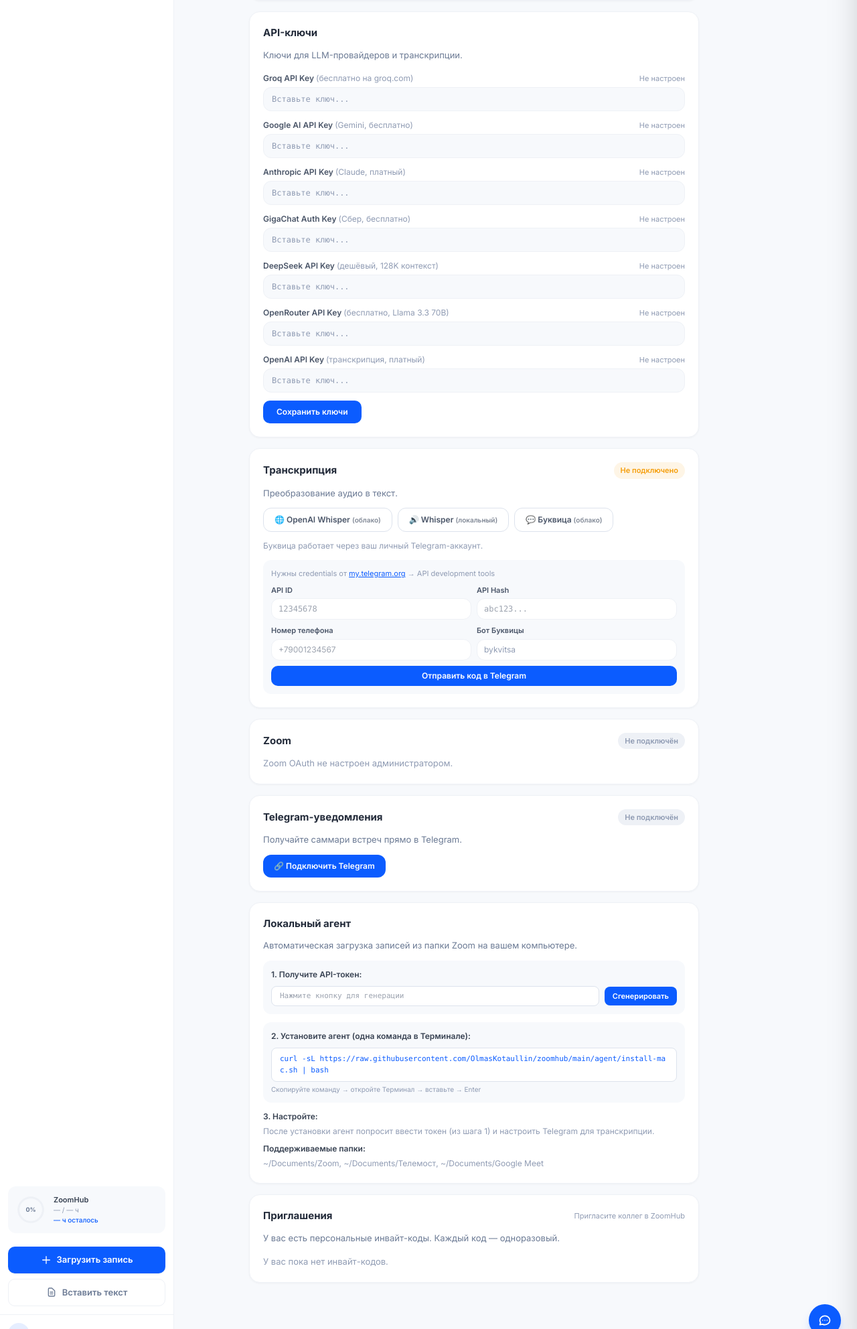
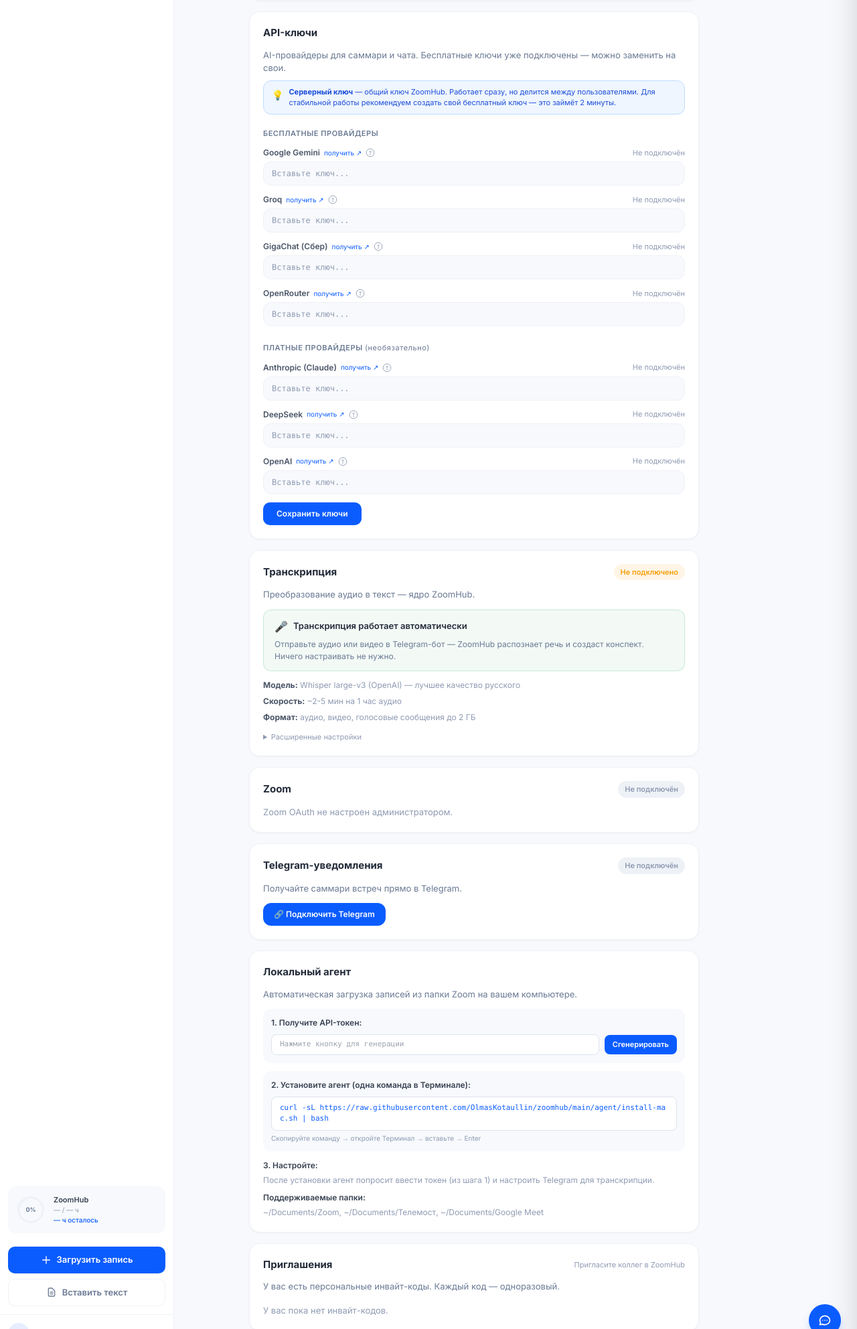
Before and after one commit to OlmasKotaullin/zoomhub, a Python web app: template app/templates/settings.html in a window 1280 px wide. Shown: the part 360-2344 px from the top of the page at 67% size. Run offline with Jinja, Linux system fonts and the light colour scheme; the template is opened without the code that fills it, so the values that code supplies are empty; some libraries are stand-ins or nearby versions.

Commit message:
settings: переделка API-ключей и транскрипции для обычных пользователей
- Серверные ключи показываются только для бесплатных провайдеров (Gemini, Groq, GigaChat, OpenRouter)
- Платные (Anthropic, DeepSeek, OpenAI) показываются пустыми — пользователь вводит свои
- Добавлены прямые ссылки "получить" на страницы создания ключей каждого провайдера
- Добавлены тултипы с краткой справкой по каждому провайдеру
- Разделение на "Бесплатные" и "Платные (необязательно)" группы
- Блок транскрипции упрощён: "Работает автоматически" + технические детали
- Расширенные настройки транскрипции скрыты за <details>

Co-Authored-By: Claude Opus 4.6 (1M context) <noreply@anthropic.com>

```diff
--- a/app/templates/settings.html
+++ b/app/templates/settings.html
@@ -93,19 +93,33 @@
     <div class="flex items-center justify-between mb-3">
       <h3 class="font-bold text-[15px]">API-ключи</h3>
     </div>
-    <p class="text-[13px] text-g-500 mb-4">Ключи для LLM-провайдеров и транскрипции.</p>
+    <p class="text-[13px] text-g-500 mb-2">AI-провайдеры для саммари и чата. Бесплатные ключи уже подключены — можно заменить на свои.</p>
+    <div class="bg-blue-50 border border-blue-200 rounded-xl px-3 py-2 mb-4 text-[11px] text-blue-700 flex items-start gap-2">
+      <span class="text-[14px] mt-0.5">💡</span>
+      <span><strong>Серверный ключ</strong> — общий ключ ZoomHub. Работает сразу, но делится между пользователями. Для стабильной работы рекомендуем создать свой бесплатный ключ — это займёт 2 минуты.</span>
+    </div>
     <form id="apiKeysForm" class="space-y-3">
-      {% macro key_field(name, label, hint, provider_id, user_value, server_key_masked) %}
-      <div>
+      {% macro key_field(name, label, hint, provider_id, user_value, server_key_masked, url, tooltip) %}
+      <div class="relative group">
         <div class="flex items-center justify-between mb-1">
-          <label class="text-[12px] font-semibold text-g-600">{{ label }} <span class="text-g-400 font-normal">({{ hint }})</span></label>
+          <div class="flex items-center gap-1.5">
+            <label class="text-[12px] font-semibold text-g-600">{{ label }}</label>
+            {% if url %}
+            <a href="{{ url }}" target="_blank" class="text-[10px] text-zoom hover:underline" title="Получить ключ">получить ↗</a>
+            {% endif %}
+            {% if tooltip %}
+            <span class="relative cursor-help" title="{{ tooltip }}">
+              <svg class="w-3.5 h-3.5 text-g-400 hover:text-zoom transition" fill="none" stroke="currentColor" viewBox="0 0 24 24"><circle cx="12" cy="12" r="10" stroke-width="1.5"/><path stroke-linecap="round" d="M12 16v-1m0-3a2 2 0 10-2-2" stroke-width="1.5"/><circle cx="12" cy="16" r="0.5" fill="currentColor"/></svg>
+            </span>
+            {% endif %}
+          </div>
           {% if user_value or server_key_masked %}
           <button type="button" onclick="checkKeyStatus('{{ provider_id }}')" class="flex items-center gap-1 text-[11px] text-g-500 hover:text-zoom transition" title="Проверить ключ">
             <span id="status-icon-{{ provider_id }}" class="inline-block w-3 h-3 rounded-full bg-g-300 border border-g-400"></span>
             <span id="status-text-{{ provider_id }}">Проверить</span>
           </button>
           {% else %}
-          <span class="text-[11px] text-g-400">Не настроен</span>
+          <span class="text-[11px] text-g-400">Не подключён</span>
           {% endif %}
         </div>
         {% if user_value %}
@@ -113,11 +127,11 @@
           class="z-input w-full bg-g-50 px-3 py-2 text-[12px] font-mono placeholder-g-400">
         {% elif server_key_masked %}
         <div id="server-key-{{ provider_id }}" class="flex items-center gap-2">
-          <div class="z-input flex-1 bg-g-50 px-3 py-2 text-[12px] font-mono text-g-500 flex items-center justify-between">
+          <div class="z-input flex-1 bg-blue-50/50 border-blue-200 px-3 py-2 text-[12px] font-mono text-g-500 flex items-center justify-between">
             <span>{{ server_key_masked }}</span>
-            <span class="text-[10px] text-zoom font-semibold">серверный</span>
+            <span class="text-[10px] text-blue-600 font-semibold bg-blue-100 px-1.5 py-0.5 rounded">серверный</span>
           </div>
-          <button type="button" onclick="showOwnKeyInput('{{ provider_id }}')" class="text-[11px] text-zoom hover:underline whitespace-nowrap">Свой ключ</button>
+          <button type="button" onclick="showOwnKeyInput('{{ provider_id }}')" class="text-[11px] text-zoom hover:underline whitespace-nowrap">Заменить</button>
         </div>
         <div id="own-key-{{ provider_id }}" class="hidden flex items-center gap-2">
           <input id="own-input-{{ provider_id }}" type="password" value="" placeholder="Вставьте свой ключ..."
@@ -131,28 +145,58 @@
         {% endif %}
       </div>
       {% endmacro %}
-      {{ key_field("groq_key", "Groq API Key", "бесплатно на groq.com", "groq", user.user_groq_api_key, server_keys_masked.groq) }}
-      {{ key_field("gemini_key", "Google AI API Key", "Gemini, бесплатно", "gemini", user.user_gemini_api_key, server_keys_masked.gemini) }}
-      {{ key_field("anthropic_key", "Anthropic API Key", "Claude, платный", "claude", user.user_anthropic_api_key, server_keys_masked.anthropic) }}
-      {{ key_field("gigachat_key", "GigaChat Auth Key", "Сбер, бесплатно", "gigachat", user.user_gigachat_auth_key, server_keys_masked.gigachat) }}
-      {{ key_field("deepseek_key", "DeepSeek API Key", "дешёвый, 128K контекст", "deepseek", user.user_deepseek_api_key, server_keys_masked.deepseek) }}
-      {{ key_field("openrouter_key", "OpenRouter API Key", "бесплатно, Llama 3.3 70B", "openrouter", user.user_openrouter_api_key, server_keys_masked.openrouter) }}
-      {{ key_field("openai_key", "OpenAI API Key", "транскрипция, платный", "openai", user.user_openai_api_key, server_keys_masked.openai) }}
+
+      <p class="text-[11px] font-semibold text-g-500 uppercase tracking-wider pt-1">Бесплатные провайдеры</p>
+      {{ key_field("gemini_key", "Google Gemini", "бесплатно, 1M контекст", "gemini", user.user_gemini_api_key, server_keys_masked.gemini,
+         "https://aistudio.google.com/apikey", "Лучший бесплатный вариант. 1M токенов контекста, быстрый. Создайте Google AI API Key за 30 сек.") }}
+      {{ key_field("groq_key", "Groq", "бесплатно, сверхбыстрый", "groq", user.user_groq_api_key, server_keys_masked.groq,
+         "https://console.groq.com/keys", "Сверхбыстрый Llama 3.3 70B. Бесплатно, без карты. Регистрация через Google.") }}
+      {{ key_field("gigachat_key", "GigaChat (Сбер)", "бесплатно, российский", "gigachat", user.user_gigachat_auth_key, server_keys_masked.gigachat,
+         "https://developers.sber.ru/studio/workspaces", "Российский AI от Сбера. Бесплатно ~900K токенов/мес. Нужен Сбер ID.") }}
+      {{ key_field("openrouter_key", "OpenRouter", "бесплатно, 50 запросов/день", "openrouter", user.user_openrouter_api_key, server_keys_masked.openrouter,
+         "https://openrouter.ai/keys", "Llama 3.3 70B бесплатно. 50 запросов/день без карты.") }}
+
+      <p class="text-[11px] font-semibold text-g-500 uppercase tracking-wider pt-3">Платные провайдеры <span class="font-normal normal-case">(необязательно)</span></p>
+      {{ key_field("anthropic_key", "Anthropic (Claude)", "платный, лучшее качество", "claude", user.user_anthropic_api_key, server_keys_masked.anthropic,
+         "https://console.anthropic.com/settings/keys", "Лучшее качество ответов. ~$3/1M токенов. Нужна карта.") }}
+      {{ key_field("deepseek_key", "DeepSeek", "дешёвый, 128K контекст", "deepseek", user.user_deepseek_api_key, server_keys_masked.deepseek,
+         "https://platform.deepseek.com/api_keys", "Дешёвый и умный. $0.28/1M токенов, 128K контекст. Работает из РФ.") }}
+      {{ key_field("openai_key", "OpenAI", "платный, для транскрипции", "openai", user.user_openai_api_key, server_keys_masked.openai,
+         "https://platform.openai.com/api-keys", "Нужен только если хотите транскрипцию через OpenAI Whisper API.") }}
+
       <button type="submit" class="z-btn z-btn-primary px-5 py-2 text-[12px]">Сохранить ключи</button>
       <span id="keySaveStatus" class="text-[12px] text-ok ml-2 hidden">Сохранено!</span>
     </form>
   </div>
 
-  <!-- Транскрипция-провайдер -->
+  <!-- Транскрипция -->
   <div class="z-card p-5 anim-up" style="animation-delay:0.08s">
     <div class="flex items-center justify-between mb-3">
       <h3 class="font-bold text-[15px]">Транскрипция</h3>
       {% if transcription_ok %}<span class="text-[11px] font-semibold text-ok bg-ok/10 px-2.5 py-1 rounded-full">Работает</span>
-      {% elif bukvitsa_user_ok %}<span class="text-[11px] font-semibold text-zoom bg-zoom/10 px-2.5 py-1 rounded-full">Через ваш Telegram</span>
       {% else %}<span class="text-[11px] font-semibold text-warn bg-warn/10 px-2.5 py-1 rounded-full">Не подключено</span>{% endif %}
     </div>
-    <p class="text-[13px] text-g-500 mb-3">Преобразование аудио в текст.</p>
-    <div class="flex flex-wrap gap-2 mb-3">
+    <p class="text-[13px] text-g-500 mb-3">Преобразование аудио в текст — ядро ZoomHub.</p>
+
+    <div class="bg-ok/5 border border-ok/20 rounded-xl px-4 py-3 mb-3">
+      <div class="flex items-center gap-2 mb-1.5">
+        <span class="text-[16px]">🎤</span>
+        <p class="text-[13px] font-semibold text-g-800">Транскрипция работает автоматически</p>
+      </div>
+      <p class="text-[12px] text-g-500">Отправьте аудио или видео в Telegram-бот — ZoomHub распознает речь и создаст конспект. Ничего настраивать не нужно.</p>
+    </div>
+
+    <div class="text-[12px] text-g-400 space-y-1.5">
+      <p><strong class="text-g-600">Модель:</strong> Whisper large-v3 (OpenAI) — лучшее качество русского</p>
+      <p><strong class="text-g-600">Скорость:</strong> ~2-5 мин на 1 час аудио</p>
+      <p><strong class="text-g-600">Формат:</strong> аудио, видео, голосовые сообщения до 2 ГБ</p>
+    </div>
+
+    <!-- Расширенные настройки (скрыто) -->
+    <details class="mt-3">
+      <summary class="text-[11px] text-g-400 cursor-pointer hover:text-zoom transition select-none">Расширенные настройки</summary>
+      <div class="mt-3 pt-3 border-t border-g-100 space-y-3">
+        <div class="flex flex-wrap gap-2">
           <button onclick="switchTranscription('openai_whisper')" id="btn-trans-openai_whisper"
             class="text-[12px] font-semibold px-4 py-2 rounded-xl border transition
               {{ 'bg-zoom text-white border-zoom' if transcription_provider == 'openai_whisper' else 'bg-white text-g-600 border-g-200 hover:border-zoom hover:text-zoom' }}">
@@ -161,29 +205,22 @@
           <button onclick="switchTranscription('whisper')" id="btn-trans-whisper"
             class="text-[12px] font-semibold px-4 py-2 rounded-xl border transition
               {{ 'bg-zoom text-white border-zoom' if transcription_provider == 'whisper' else 'bg-white text-g-600 border-g-200 hover:border-zoom hover:text-zoom' }}">
-        🔊 Whisper <span class="text-[10px] opacity-70">(локальный)</span>
+            🔊 Whisper <span class="text-[10px] opacity-70">(сервер)</span>
           </button>
           <button onclick="switchTranscription('bukvitsa')" id="btn-trans-bukvitsa"
             class="text-[12px] font-semibold px-4 py-2 rounded-xl border transition
               {{ 'bg-zoom text-white border-zoom' if transcription_provider == 'bukvitsa' else 'bg-white text-g-600 border-g-200 hover:border-zoom hover:text-zoom' }}">
-        💬 Буквица <span class="text-[10px] opacity-70">(облако)</span>
+            💬 Буквица <span class="text-[10px] opacity-70">(Telegram)</span>
           </button>
         </div>
+
+        {% if transcription_provider == 'bukvitsa' %}
         <div class="text-[12px] text-g-400">
-      {% if transcription_provider == 'openai_whisper' %}
-        <p>OpenAI Whisper API — облачная транскрипция, высокое качество русского</p>
-        <p class="mt-1">Оплата по использованию: ~$0.006/мин аудио</p>
-      {% elif transcription_provider == 'whisper' %}
-        <p>Модель: <strong class="text-g-600">{{ whisper_model }}</strong> — бесплатно, офлайн, ~10 мин на 1ч аудио</p>
-        <p class="mt-1">Уже установлен. Качество русского: хорошее.</p>
-      {% else %}
-        <p class="mb-3">Буквица работает через ваш личный Telegram-аккаунт.</p>
-
+          <p class="mb-2">Буквица отправляет аудио боту в Telegram от вашего имени. Требуется подключение Telegram-аккаунта.</p>
           {% if user.tg_session %}
-        <!-- Telegram подключён -->
-        <div class="flex items-center justify-between bg-ok/10 border border-ok/20 rounded-xl px-3 py-2.5 mb-2">
+          <div class="flex items-center justify-between bg-ok/10 border border-ok/20 rounded-xl px-3 py-2.5">
             <div class="flex items-center gap-2">
-            <span class="text-ok text-[16px]">✓</span>
+              <span class="text-ok">✓</span>
               <div>
                 <p class="text-[12px] font-semibold text-ok">Telegram подключён</p>
                 <p class="text-[11px] text-g-400">Бот: @{{ user.tg_bot_username or 'bykvitsa' }}</p>
@@ -192,64 +229,50 @@
             <button onclick="tgDisconnect()" class="text-[11px] text-err hover:underline">Отключить</button>
           </div>
           {% else %}
-        <!-- Форма подключения -->
           <div class="bg-g-50 rounded-xl p-3 space-y-2" id="tgConnectForm">
             <p class="text-[11px] text-g-400 mb-2">
-            Нужны credentials от <a href="https://my.telegram.org" target="_blank" class="text-zoom underline">my.telegram.org</a> → API development tools
+              Credentials с <a href="https://my.telegram.org" target="_blank" class="text-zoom underline">my.telegram.org</a> → API development tools
             </p>
             <div class="grid grid-cols-2 gap-2">
               <div>
                 <label class="text-[11px] font-semibold text-g-600 block mb-1">API ID</label>
-              <input id="tgApiId" type="text" placeholder="12345678"
-                class="z-input w-full bg-white px-2.5 py-1.5 text-[12px] font-mono">
+                <input id="tgApiId" type="text" placeholder="12345678" class="z-input w-full bg-white px-2.5 py-1.5 text-[12px] font-mono">
               </div>
               <div>
                 <label class="text-[11px] font-semibold text-g-600 block mb-1">API Hash</label>
-              <input id="tgApiHash" type="password" placeholder="abc123..."
-                class="z-input w-full bg-white px-2.5 py-1.5 text-[12px] font-mono">
+                <input id="tgApiHash" type="password" placeholder="abc123..." class="z-input w-full bg-white px-2.5 py-1.5 text-[12px] font-mono">
               </div>
             </div>
             <div class="grid grid-cols-2 gap-2">
               <div>
                 <label class="text-[11px] font-semibold text-g-600 block mb-1">Номер телефона</label>
-              <input id="tgPhone" type="text" placeholder="+79001234567"
-                class="z-input w-full bg-white px-2.5 py-1.5 text-[12px]">
+                <input id="tgPhone" type="text" placeholder="+79001234567" class="z-input w-full bg-white px-2.5 py-1.5 text-[12px]">
               </div>
               <div>
                 <label class="text-[11px] font-semibold text-g-600 block mb-1">Бот Буквицы</label>
-              <input id="tgBot" type="text" placeholder="bykvitsa" value="bykvitsa"
-                class="z-input w-full bg-white px-2.5 py-1.5 text-[12px]">
+                <input id="tgBot" type="text" placeholder="bykvitsa" value="bykvitsa" class="z-input w-full bg-white px-2.5 py-1.5 text-[12px]">
               </div>
             </div>
-          <button onclick="tgSendCode()" class="z-btn z-btn-primary text-[12px] px-4 py-1.5 w-full">
-            Отправить код в Telegram
-          </button>
+            <button onclick="tgSendCode()" class="z-btn z-btn-primary text-[12px] px-4 py-1.5 w-full">Отправить код в Telegram</button>
           </div>
-
-        <!-- Ввод кода (скрыт изначально) -->
           <div class="bg-g-50 rounded-xl p-3 space-y-2 hidden" id="tgCodeForm">
             <p class="text-[12px] font-semibold text-g-700">Введите код из Telegram</p>
-          <input id="tgCode" type="text" placeholder="12345" maxlength="6"
-            class="z-input w-full bg-white px-2.5 py-1.5 text-[14px] font-mono text-center tracking-widest">
+            <input id="tgCode" type="text" placeholder="12345" maxlength="6" class="z-input w-full bg-white px-2.5 py-1.5 text-[14px] font-mono text-center tracking-widest">
             <div id="tgPasswordRow" class="hidden">
               <label class="text-[11px] font-semibold text-g-600 block mb-1">Пароль 2FA</label>
-            <input id="tgPassword" type="password" placeholder="Пароль двухфакторной аутентификации"
-              class="z-input w-full bg-white px-2.5 py-1.5 text-[12px]">
+              <input id="tgPassword" type="password" placeholder="Пароль двухфакторной аутентификации" class="z-input w-full bg-white px-2.5 py-1.5 text-[12px]">
             </div>
             <div class="flex gap-2">
-            <button onclick="tgConfirmCode()" class="z-btn z-btn-primary text-[12px] px-4 py-1.5 flex-1">
-              Подтвердить
-            </button>
-            <button onclick="tgResetForm()" class="text-[12px] text-g-400 hover:text-g-600 px-3">
-              Назад
-            </button>
+              <button onclick="tgConfirmCode()" class="z-btn z-btn-primary text-[12px] px-4 py-1.5 flex-1">Подтвердить</button>
+              <button onclick="tgResetForm()" class="text-[12px] text-g-400 hover:text-g-600 px-3">Назад</button>
             </div>
           </div>
           {% endif %}
-
+        </div>
+        {% endif %}
         <p id="tgStatus" class="text-[12px] mt-2 hidden"></p>
-      {% endif %}
       </div>
+    </details>
   </div>
 
   <!-- Zoom -->
```
Also changed, not shown: app/routers/folders.py (+8 -6 lines). Lines whose indentation alone changed are shown as unchanged.
